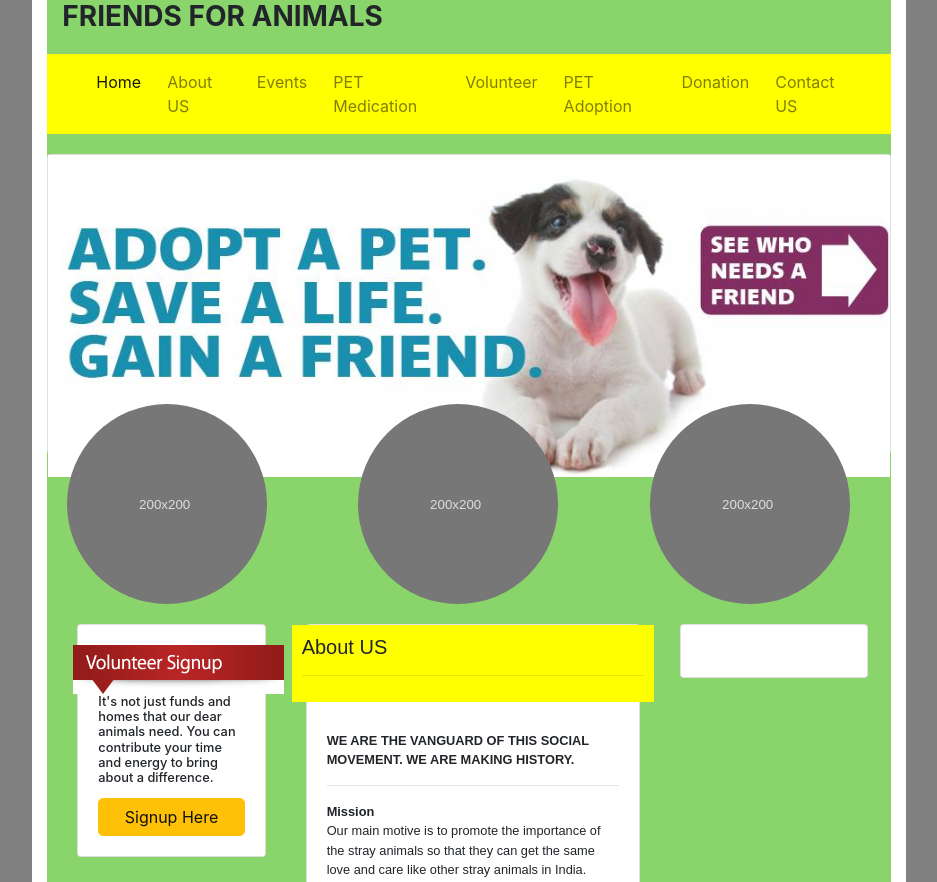
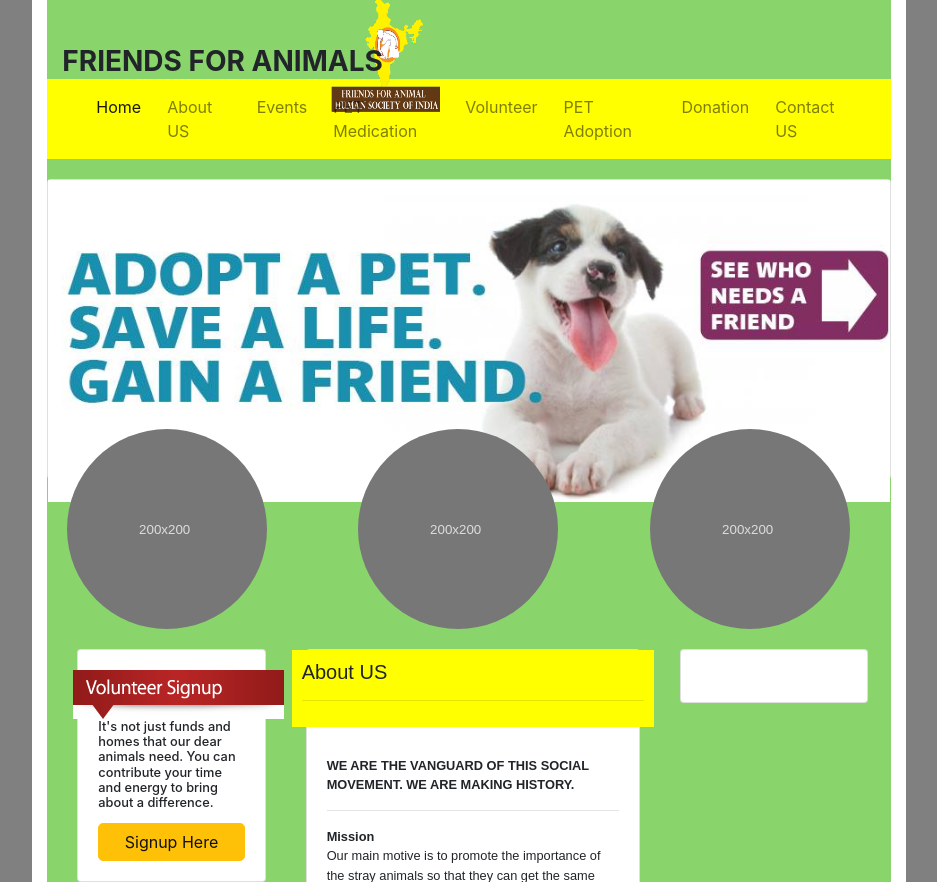
Before and after one commit to rajesh67/ffa1, a Django app: page /about/ in a window 1280 px wide. Shown: the top 882 px of the page, without its empty margins (171-1108 px from the left). Run offline with Django 3.2, Linux system fonts and the light colour scheme; some libraries are stand-ins or nearby versions.

Commit message:
old logo added

```diff
--- a/templates/base.html
+++ b/templates/base.html
@@ -31,12 +31,15 @@
       <!-- LogoHeader Start -->
       <div class="logoHeader" style="margin-bottom: 20px;">
         <div class="container-fluid">
-          <h3 style="margin-bottom: 0px;"><strong>FRIENDS FOR ANIMALS</strong></h3>
+          <div class="logoHeader-text">
+            <span class="text-center"><img src="{{ MEDIA_URL }}images/logo.png" width="200px" height="200px" style="margin-left: 225px; margin-top: -25px;"></span>
+            <span><h3 style="margin-top: -130px;"><strong>FRIENDS FOR ANIMALS</strong></h3></span>
+          </div>
         </div>
       </div>
       <!-- LogoHeader End -->
       <!-- Navigation Bar Start -->
-      <div class="container-fluid" style="width: 100%; background-color: yellow;">
+      <div class="container-fluid" style="width: 100%; background-color: yellow; margin-top: -20px;">
         <nav class="navbar navbar-light justify-content-between navbar-expand">
           <button class="navbar-toggler navbar-toggler-right" type="button" data-toggle="collapse" data-target="#navbarNavDropdown" aria-controls="navbarNavDropdown" aria-expanded="false" aria-label="Toggle navigation">
             <span class="navbar-toggler-icon"></span>
```
Also changed, not shown: media/images/logo.png (added).
